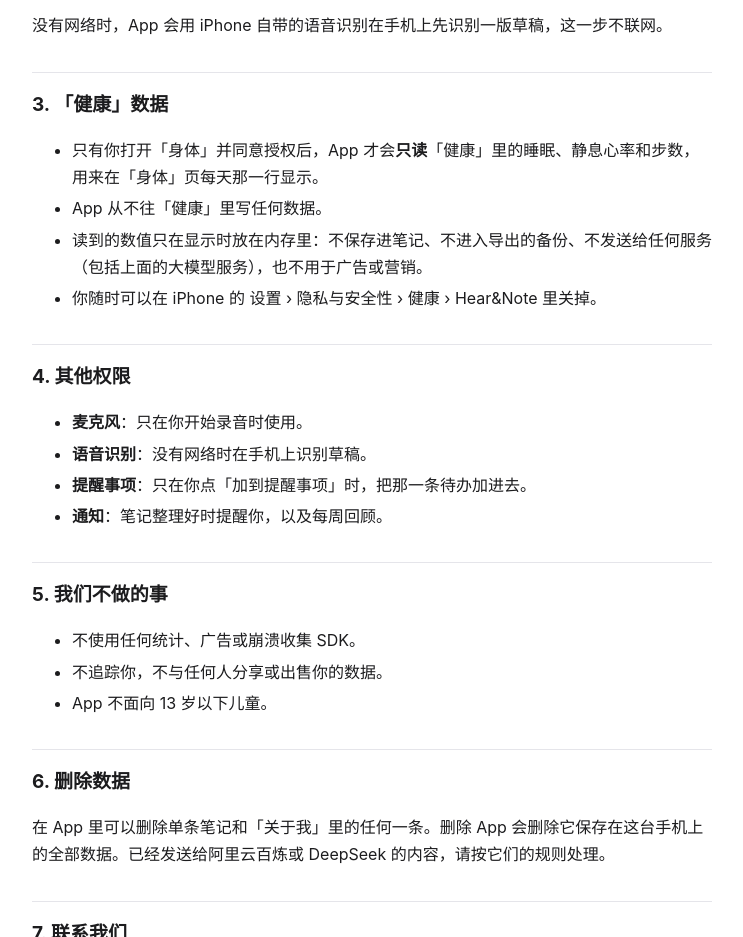
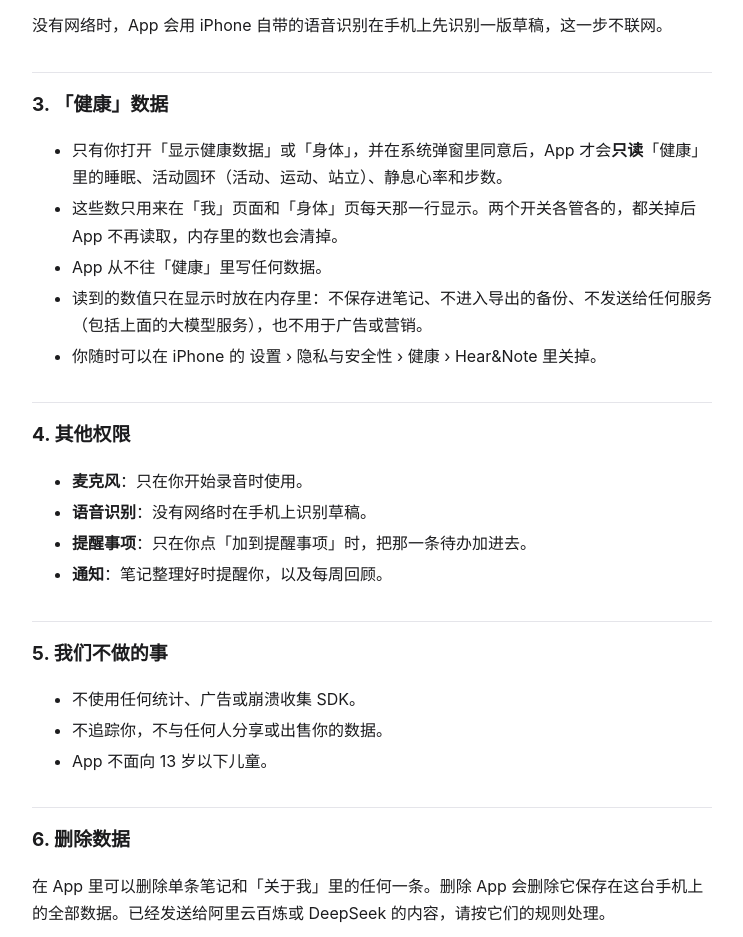
Before and after one commit to chenhj245/apps, a plain HTML site: page hearnote/privacy.html in a window 1280 px wide. Shown: the part 1080-2017 px from the top of the page, without its empty margins (268-1011 px from the left). Drawn offline with Linux system fonts and the light colour scheme.

Commit message:
Hear&Note 隐私政策：健康数据补上活动圆环和「显示健康数据」开关

```diff
--- a/hearnote/privacy.html
+++ b/hearnote/privacy.html
@@ -47,7 +47,8 @@
 
 <h2>3. 「健康」数据</h2>
 <ul>
-  <li>只有你打开「身体」并同意授权后，App 才会<strong>只读</strong>「健康」里的睡眠、静息心率和步数，用来在「身体」页每天那一行显示。</li>
+  <li>只有你打开「显示健康数据」或「身体」，并在系统弹窗里同意后，App 才会<strong>只读</strong>「健康」里的睡眠、活动圆环（活动、运动、站立）、静息心率和步数。</li>
+  <li>这些数只用来在「我」页面和「身体」页每天那一行显示。两个开关各管各的，都关掉后 App 不再读取，内存里的数也会清掉。</li>
   <li>App 从不往「健康」里写任何数据。</li>
   <li>读到的数值只在显示时放在内存里：不保存进笔记、不进入导出的备份、不发送给任何服务（包括上面的大模型服务），也不用于广告或营销。</li>
   <li>你随时可以在 iPhone 的 设置 › 隐私与安全性 › 健康 › Hear&amp;Note 里关掉。</li>
```
